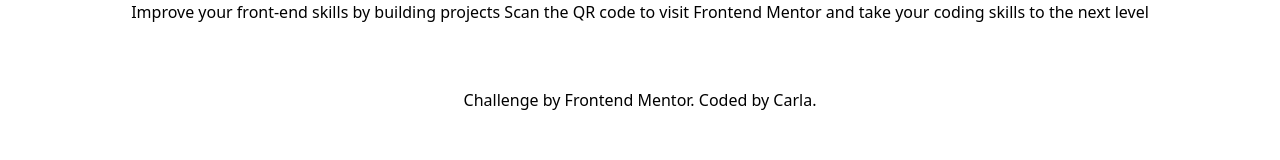
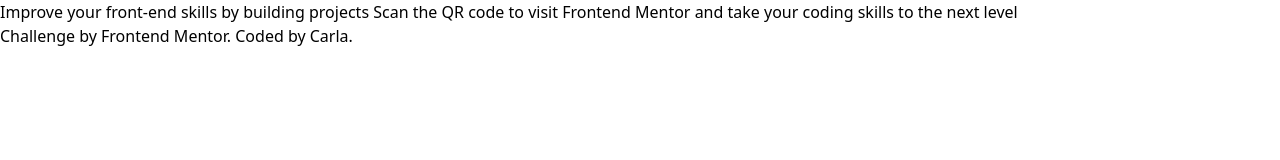
Before and after one commit to csmateixeira/qr-code-component, a website: page index.html in a window 1280 px wide. Drawn offline with Linux system fonts and the light colour scheme.

Commit message:
Added tailwind

```diff
--- a/index.html
+++ b/index.html
@@ -10,7 +10,7 @@
   <title>Frontend Mentor | QR code component</title>
 </head>
 <body>
-  <div class="flex flex-row flex-wrap items-end justify-center space-y-16">
+  <div class="flex flex-row flex-wrap items-end justify-between">
     <div>
       Improve your front-end skills by building projects
       Scan the QR code to visit Frontend Mentor and take your coding skills to the next level
```
